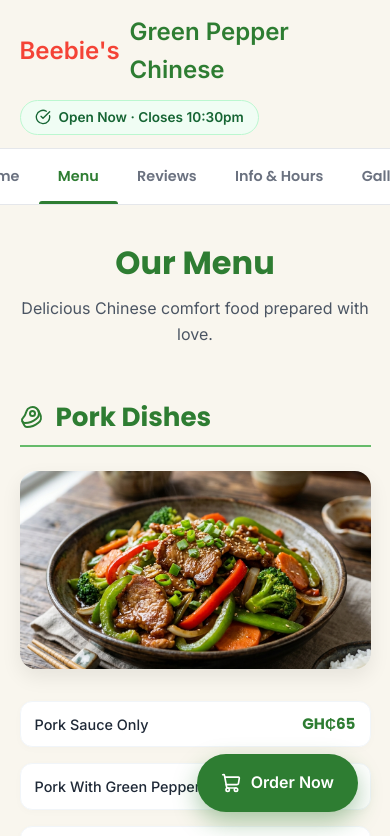
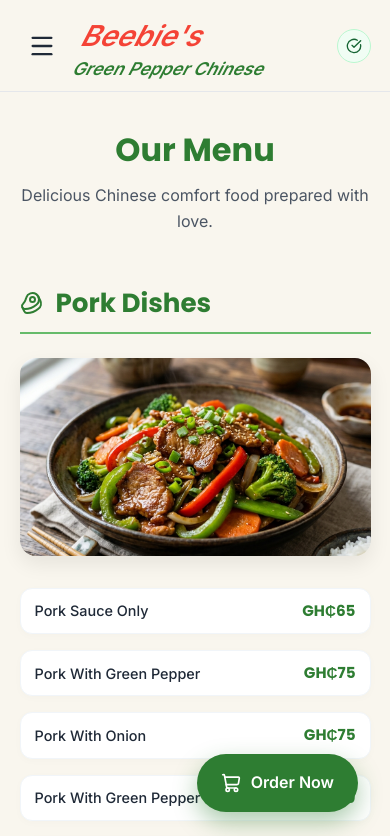
Before and after one commit to Jxt-ofoe/GreenPepper, a Next.js app: page /menu in a window 390 px wide. Shown: the top 836 px of the page. Built offline with nearby package versions, Linux system fonts and the light colour scheme.

Commit message:
feat: add Footer, Header, and Hero components and update project name in package.json

```diff
--- a/package.json
+++ b/package.json
@@ -1,5 +1,5 @@
 {
-  "name": "beebies-restaurant",
+  "name": "beebies-green-pepper-chinese",
   "version": "0.1.0",
   "private": true,
   "scripts": {
--- a/src/components/Footer.tsx
+++ b/src/components/Footer.tsx
@@ -28,7 +28,7 @@ const Footer = () => {
         <div>
           <div style={{ marginBottom: '1.5rem', display: 'flex', alignItems: 'center', gap: '12px' }}>
             <img src="/images/logo.png" alt="Beebie's Green Pepper Chinese Logo" style={{ height: '50px', width: 'auto', background: 'white', borderRadius: '8px', padding: '2px' }} />
-            <div style={{ fontSize: '1.5rem', fontWeight: 700 }}>
+            <div style={{ fontSize: '1.5rem', fontWeight: 700, fontStyle: 'italic', transform: 'skewX(-15deg)', display: 'inline-block' }}>
               <span style={{ color: '#F44336' }}>Beebie's</span> <span style={{ color: '#66BB6A' }}>Green Pepper Chinese</span>
             </div>
           </div>
--- a/src/components/Header.tsx
+++ b/src/components/Header.tsx
@@ -1,13 +1,15 @@
 'use client';
 
 import React, { useState, useEffect } from 'react';
-import { Clock, CheckCircle, XCircle } from 'lucide-react';
+import { Clock, CheckCircle, Menu, X } from 'lucide-react';
 import Link from 'next/link';
 import { usePathname } from 'next/navigation';
+import { motion, AnimatePresence } from 'framer-motion';
 
 const Header = () => {
   const pathname = usePathname();
   const [isScrolled, setIsScrolled] = useState(false);
+  const [isMenuOpen, setIsMenuOpen] = useState(false);
   const [status, setStatus] = useState({ isOpen: false, message: 'Closed · Opens 10:30am' });
 
   useEffect(() => {
@@ -73,17 +75,36 @@ const Header = () => {
         padding: '0.8rem 5%',
         maxWidth: '1400px',
         margin: '0 auto',
-        flexWrap: 'wrap',
         gap: '10px'
       }}>
-        <Link href="/" style={{ display: 'flex', alignItems: 'center', gap: '10px', textDecoration: 'none' }}>
-          <div style={{ fontSize: '1.5rem', fontWeight: 700, display: 'flex', alignItems: 'center', gap: '10px' }}>
-            <span style={{ color: '#F44336' }}>Beebie's</span>
-            <span style={{ color: '#2E7D32' }}>Green Pepper Chinese</span>
-          </div>
-        </Link>
+        <div style={{ display: 'flex', alignItems: 'center', gap: '15px' }}>
+          {/* Hamburger Menu Toggle (Mobile Only) */}
+          <button
+            onClick={() => setIsMenuOpen(!isMenuOpen)}
+            className="mobile-menu-btn"
+            style={{
+              background: 'none',
+              border: 'none',
+              padding: '8px',
+              cursor: 'pointer',
+              color: '#1F2937',
+              display: 'none', // Hidden on desktop
+              alignItems: 'center',
+              justifyContent: 'center'
+            }}
+          >
+            {isMenuOpen ? <X size={28} /> : <Menu size={28} />}
+          </button>
 
-        <div style={{
+          <Link href="/" style={{ display: 'flex', alignItems: 'center', gap: '10px', textDecoration: 'none' }}>
+            <div style={{ fontWeight: 700, display: 'flex', alignItems: 'center', gap: '10px', fontStyle: 'italic', transform: 'skewX(-15deg)' }} className="brand-container">
+              <span style={{ color: '#F44336' }} className="brand-beebies">Beebie's</span>
+              <span style={{ color: '#2E7D32' }} className="brand-suffix">Green Pepper Chinese</span>
+            </div>
+          </Link>
+        </div>
+
+        <div className="header-status" style={{
           background: status.isOpen ? '#f0fdf4' : '#fee2e2',
           color: status.isOpen ? '#166534' : '#F44336',
           padding: '6px 14px',
@@ -96,17 +117,18 @@ const Header = () => {
           border: `1px solid ${status.isOpen ? '#bbf7d0' : '#fecaca'}`
         }}>
           {status.isOpen ? <CheckCircle size={16} /> : <Clock size={16} />}
-          {status.message}
+          <span className="status-text">{status.message}</span>
         </div>
       </div>
 
-      <nav style={{
+      {/* Desktop Navigation */}
+      <nav className="desktop-nav" style={{
         borderTop: '1px solid #e5e7eb',
         background: 'white',
         overflowX: 'auto',
         whiteSpace: 'nowrap',
-        scrollbarWidth: 'none', // Firefox
-        msOverflowStyle: 'none', // IE/Edge
+        scrollbarWidth: 'none',
+        msOverflowStyle: 'none',
       }}>
         <div style={{ display: 'flex', justifyContent: 'center', maxWidth: '1400px', margin: '0 auto', padding: '0 5%' }}>
           {tabs.map((tab) => (
@@ -136,9 +158,81 @@ const Header = () => {
           ))}
         </div>
       </nav>
+
+      {/* Mobile Navigation Dropdown */}
+      <AnimatePresence>
+        {isMenuOpen && (
+          <motion.div
+            initial={{ height: 0, opacity: 0 }}
+            animate={{ height: 'auto', opacity: 1 }}
+            exit={{ height: 0, opacity: 0 }}
+            transition={{ duration: 0.3 }}
+            style={{
+              overflow: 'hidden',
+              background: 'white',
+              borderTop: '1px solid #e5e7eb'
+            }}
+            className="mobile-nav"
+          >
+            <div style={{ display: 'flex', flexDirection: 'column', padding: '1rem 5%' }}>
+              {tabs.map((tab) => (
+                <Link
+                  key={tab.id}
+                  href={tab.href}
+                  onClick={() => setIsMenuOpen(false)}
+                  style={{
+                    padding: '1rem 0',
+                    fontWeight: 600,
+                    color: isActive(tab.href) ? '#2E7D32' : '#4b5563',
+                    fontSize: '1.1rem',
+                    textDecoration: 'none',
+                    borderBottom: '1px solid #f3f4f6'
+                  }}
+                >
+                  {tab.label}
+                </Link>
+              ))}
+            </div>
+          </motion.div>
+        )}
+      </AnimatePresence>
+
       <style jsx>{`
         nav::-webkit-scrollbar {
           display: none;
+        }
+
+        .brand-container {
+          font-size: 1.5rem;
+        }
+
+        @media (max-width: 768px) {
+          .mobile-menu-btn {
+            display: flex !important;
+          }
+          .desktop-nav {
+            display: none !important;
+          }
+          .status-text {
+            display: none;
+          }
+          .header-status {
+            padding: 8px !important;
+            border-radius: 50% !important;
+          }
+          .brand-beebies {
+            font-size: 1.8rem !important;
+          }
+          .brand-suffix {
+            font-size: 1.1rem !important;
+            line-height: 1.1;
+          }
+          .brand-container {
+            font-size: 1rem;
+            flex-direction: column;
+            align-items: flex-start !important;
+            gap: 0 !important;
+          }
         }
       `}</style>
     </header>
```
Also changed, not shown: src/components/Hero.tsx (+18 -2 lines).
